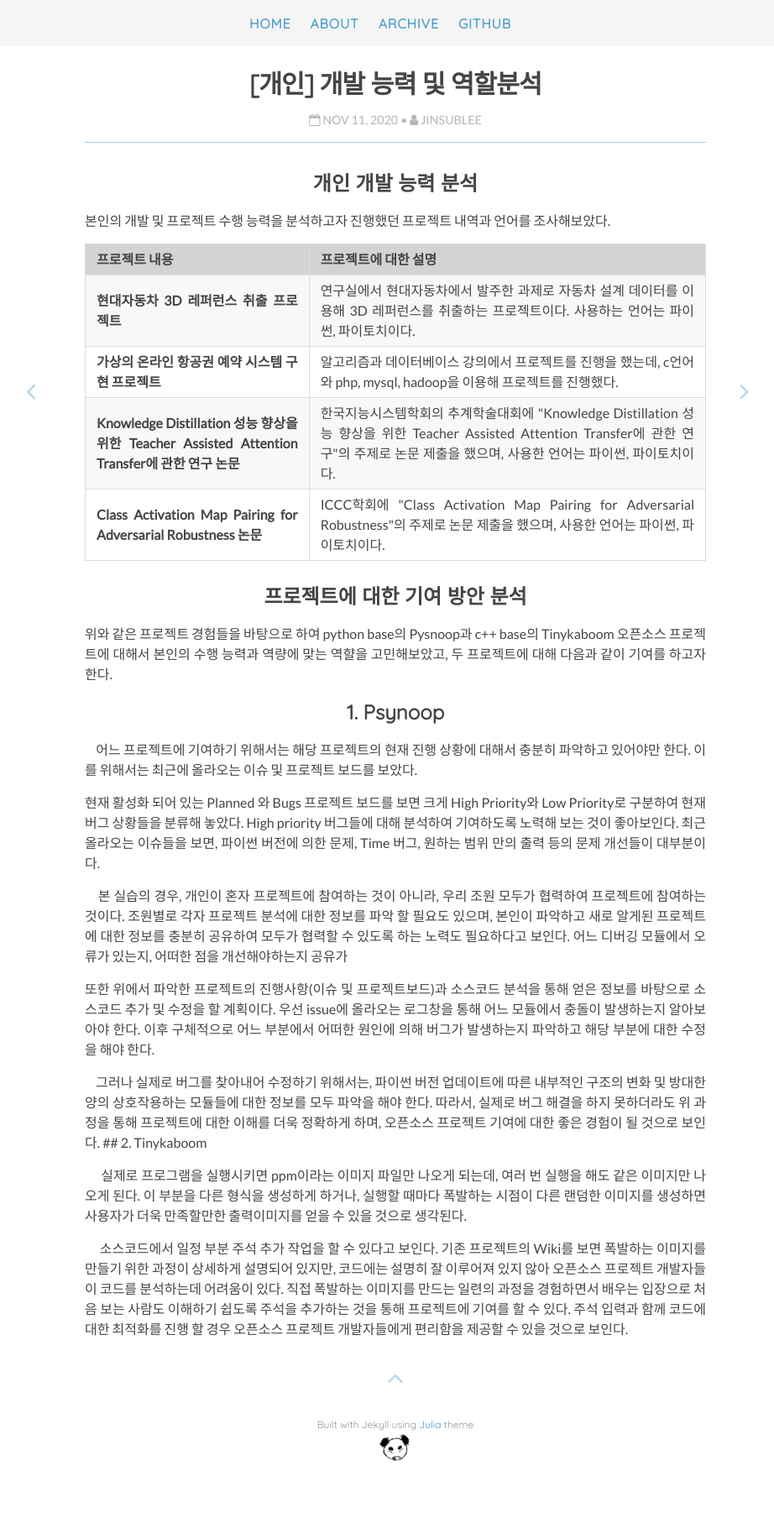
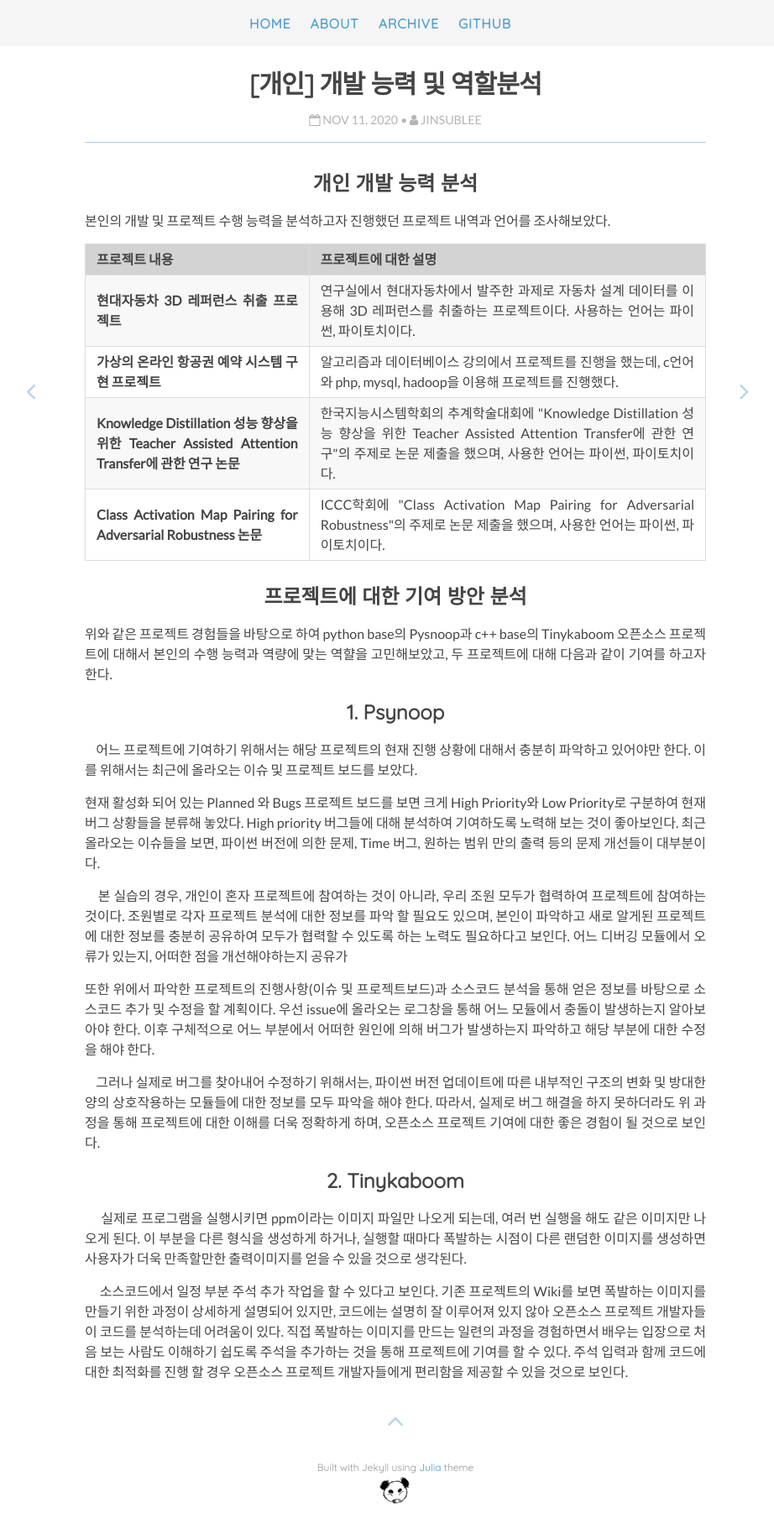
Before and after one commit to JINSUBY/jinsuby1.github.io, a Jekyll site: the page built from _posts/2020-11-11-[개인] 개발 능력 및 역할분석.md, in a window 1280 px wide. Shown: the whole page at 84% size, without its empty margins (169-1091 px from the left). Built offline with Jekyll 4.4.1, drawn with Linux system fonts in a browser that asks for light colours; nearby versions of some CDN libraries; before the commit the page ends 1782 px from its top, so only the background shows below that.

```diff
--- a/_posts/2020-11-11-[개인] 개발 능력 및 역할분석.md
+++ b/_posts/2020-11-11-[개인] 개발 능력 및 역할분석.md
@@ -45,7 +45,7 @@ category: 프로젝트 선정
 <p>
 또한 위에서 파악한 프로젝트의 진행사항(이슈 및 프로젝트보드)과 소스코드 분석을 통해 얻은 정보를 바탕으로 소스코드 추가 및 수정을 할 계획이다. 우선 issue에 올라오는 로그창을 통해 어느 모듈에서 충돌이 발생하는지 알아보아야 한다. 이후 구체적으로 어느 부분에서 어떠한 원인에 의해 버그가 발생하는지 파악하고 해당 부분에 대한 수정을 해야 한다.
 </p>
-<p>&nbsp;&nbsp;&nbsp;&nbsp;그러나 실제로 버그를 찾아내어 수정하기 위해서는, 파이썬 버전 업데이트에 따른 내부적인 구조의 변화 및 방대한 양의 상호작용하는 모듈들에 대한 정보를 모두 파악을 해야 한다. 따라서, 실제로 버그 해결을 하지 못하더라도 위 과정을 통해 프로젝트에 대한 이해를 더욱 정확하게 하며, 오픈소스 프로젝트 기여에 대한 좋은 경험이 될 것으로 보인다.
+<p>&nbsp;&nbsp;&nbsp;&nbsp;그러나 실제로 버그를 찾아내어 수정하기 위해서는, 파이썬 버전 업데이트에 따른 내부적인 구조의 변화 및 방대한 양의 상호작용하는 모듈들에 대한 정보를 모두 파악을 해야 한다. 따라서, 실제로 버그 해결을 하지 못하더라도 위 과정을 통해 프로젝트에 대한 이해를 더욱 정확하게 하며, 오픈소스 프로젝트 기여에 대한 좋은 경험이 될 것으로 보인다.</p>
 
 ## 2. Tinykaboom
 <p>&nbsp;&nbsp;&nbsp;&nbsp;
```
